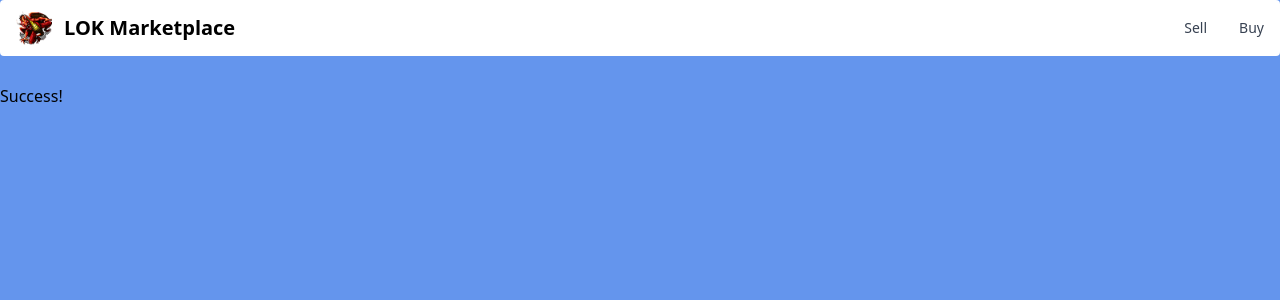
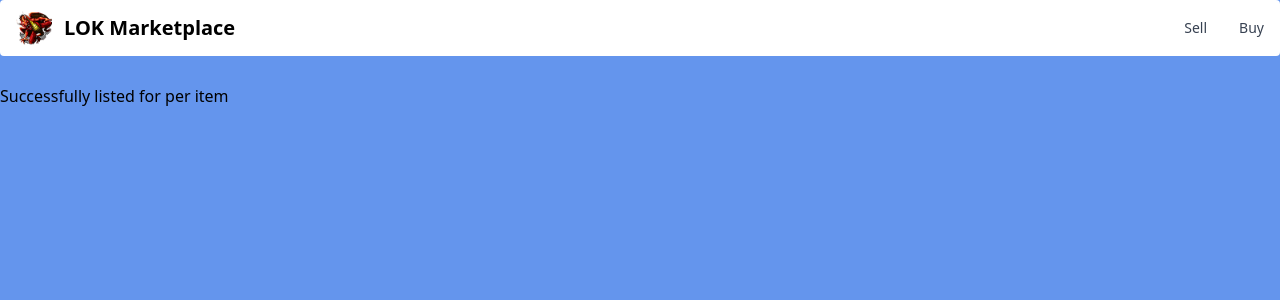
Before and after one commit to RdotSilva/React-NextJS-LegendsOfKesmai-Marketplace, a Next.js app: page /sell/success in a window 1280 px wide. Shown: the top 300 px of the page. Built offline with nearby package versions, Linux system fonts and the light colour scheme.

Commit message:
Add SellSuccessPage

```diff
--- a/pages/sell/success.js
+++ b/pages/sell/success.js
@@ -1,14 +1,21 @@
 import React from "react";
 import Layout from "../../components/Layout/Layout.jsx";
+import { useRouter } from "next/router";
+import SellSuccess from "../../components/Sell/SellSuccess.jsx";
 
 /**
- * Render the /sell/success
+ * Render the /sell/success page
  */
-function SellSuccessPage({ potionList }) {
+function SellSuccessPage() {
+  const router = useRouter();
+
+  // Fetch item data from the router query -> going to send this as props to success component
+  const { query: successfulItemListing } = router;
+
   return (
     <>
       <Layout />
-      <p>Success!</p>
+      <SellSuccess itemListing={successfulItemListing} />
     </>
   );
 }
```
